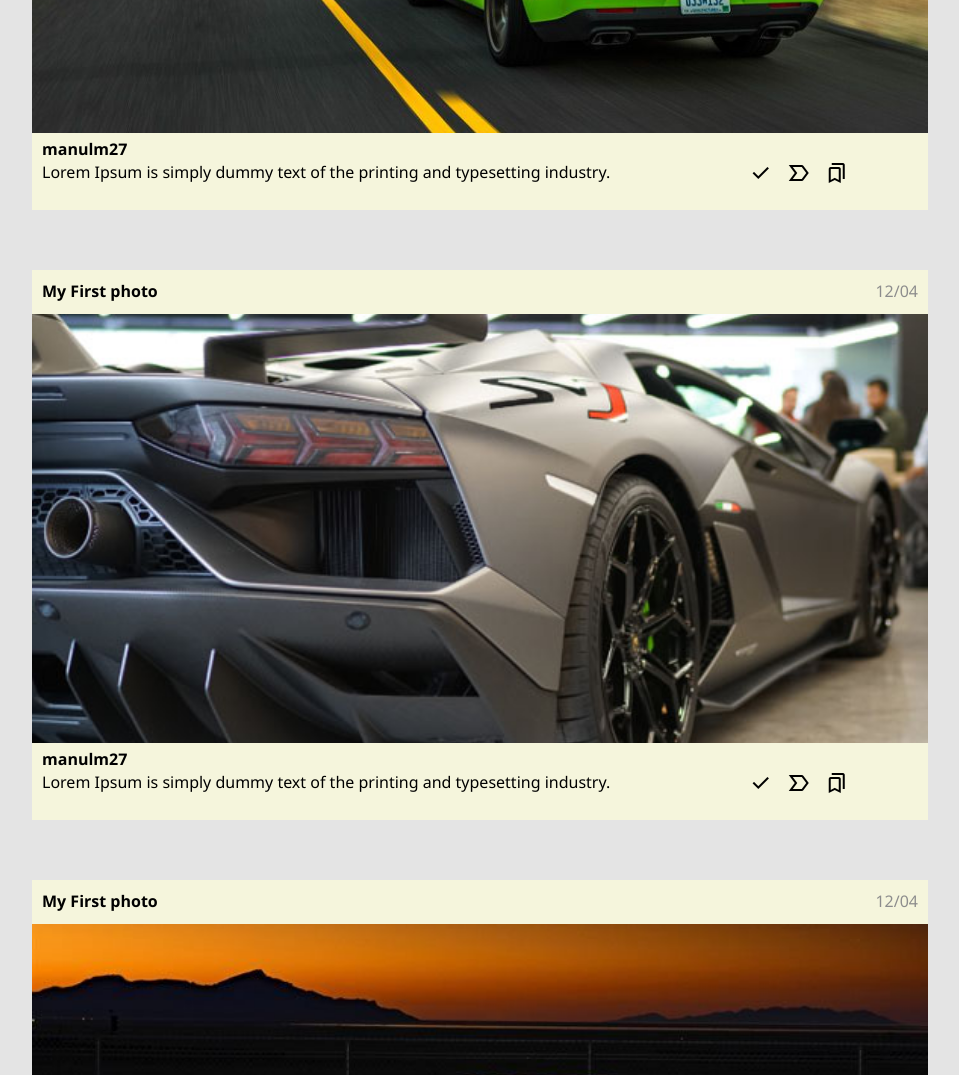
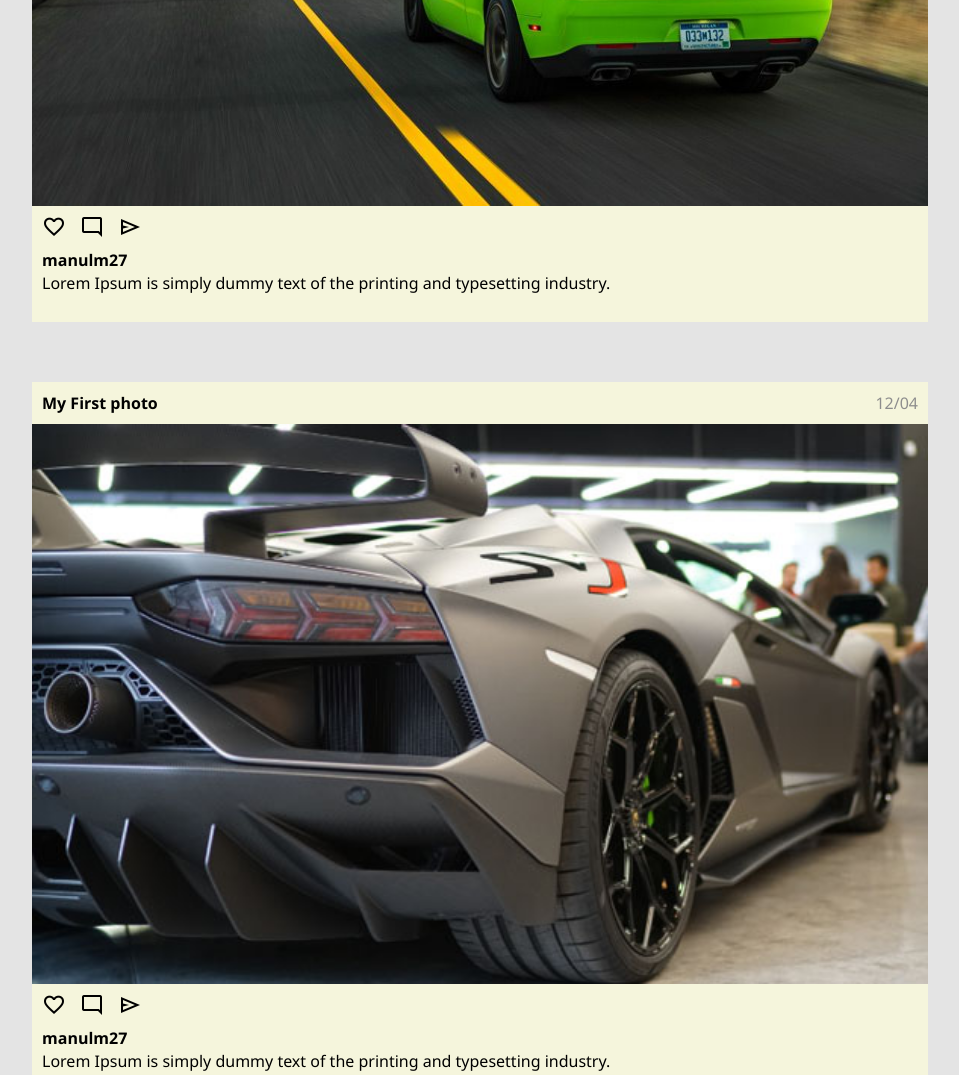
Before and after one commit to manulm27/SimpleInstagramPhoto, a plain HTML site: page index.html in a window 1280 px wide. Shown: the part 480-1555 px from the top of the page, without its empty margins (160-1119 px from the left). Drawn offline with nearby package versions, Linux system fonts and the light colour scheme.

Commit message:
modified files

```diff
--- a/index.html
+++ b/index.html
@@ -5,12 +5,13 @@
     <title>Instagram Photo Feed</title>
     <meta charset="utf-8" />
     <link rel="stylesheet" type="text/css" href="./style.css" />
-    <link rel="stylesheet" href="https://fonts.googleapis.com/css2?family=Material+Symbols+Outlined:opsz,wght,FILL,GRAD@48,400,0,0" />
+    <link rel="stylesheet"
+        href="https://fonts.googleapis.com/css2?family=Material+Symbols+Outlined:opsz,wght,FILL,GRAD@48,400,0,0" />
 </head>
 
 <body>
     <header>
-        <h1>Breathe Code Photo Feed</h1>
+        <h1>Instagram Photo Feed</h1>
     </header>
     <div id="content">
         <div class="feed">
@@ -26,18 +27,20 @@
                 <img src="./img/coche1.jpeg" />
             </article>
             <section class="text">
-                <strong>manulm27</strong></br>
-                <p>Lorem Ipsum is simply dummy text of the printing and typesetting industry.</p>
                 <div class="icon">
                     <span class="material-symbols-outlined">
-                        done
+                        favorite
                     </span>
                     <span class="material-symbols-outlined">
-                        label_important
+                        mode_comment
                     </span>
                     <span class="material-symbols-outlined">
-                        bookmarks
+                        send
                     </span>
+                </div>
+                 <div class="parrafo">
+                    <strong>manulm27</strong></br>
+                    <p>Lorem Ipsum is simply dummy text of the printing and typesetting industry.</p></br>
                 </div>
             </section>
         </div>
@@ -55,18 +58,20 @@
                 <img src="./img/coche2.jpg" />
             </article>
             <section class="text">
-                <strong>manulm27</strong></br>
-                <p>Lorem Ipsum is simply dummy text of the printing and typesetting industry.</p>
                 <div class="icon">
                     <span class="material-symbols-outlined">
-                        done
+                        favorite
                     </span>
                     <span class="material-symbols-outlined">
-                        label_important
+                        mode_comment
                     </span>
                     <span class="material-symbols-outlined">
-                        bookmarks
+                        send
                     </span>
+                </div>
+                 <div class="parrafo">
+                    <strong>manulm27</strong></br>
+                    <p>Lorem Ipsum is simply dummy text of the printing and typesetting industry.</p></br>
                 </div>
             </section>
         </div>
@@ -84,18 +89,20 @@
                 <img src="./img/coche3.jpg" />
             </article>
             <section class="text">
-                <strong>manulm27</strong></br>
-                <p>Lorem Ipsum is simply dummy text of the printing and typesetting industry.</p>
                 <div class="icon">
                     <span class="material-symbols-outlined">
-                        done
+                        favorite
                     </span>
                     <span class="material-symbols-outlined">
-                        label_important
+                        mode_comment
                     </span>
                     <span class="material-symbols-outlined">
-                        bookmarks
+                        send
                     </span>
+                </div>
+                <div class="parrafo">
+                    <strong>manulm27</strong></br>
+                    <p>Lorem Ipsum is simply dummy text of the printing and typesetting industry.</p></br>
                 </div>
             </section>
         </div>
@@ -113,18 +120,20 @@
                 <img src="./img/coche4.jpg" />
             </article>
             <section class="text">
-                <strong>manulm27</strong></br>
-                <p>Lorem Ipsum is simply dummy text of the printing and typesetting industry.</p>
                 <div class="icon">
                     <span class="material-symbols-outlined">
-                        done
+                        favorite
                     </span>
                     <span class="material-symbols-outlined">
-                        label_important
+                        mode_comment
                     </span>
                     <span class="material-symbols-outlined">
-                        bookmarks
+                        send
                     </span>
+                </div>
+                <div class="parrafo">
+                    <strong>manulm27</strong></br>
+                    <p>Lorem Ipsum is simply dummy text of the printing and typesetting industry.</p></br>
                 </div>
             </section>
         </div>
@@ -142,18 +151,20 @@
                 <img src="./img/coche5.jpg" />
             </article>
             <section class="text">
-                <strong>manulm27</strong></br>
-                <p>Lorem Ipsum is simply dummy text of the printing and typesetting industry.</p>
                 <div class="icon">
                     <span class="material-symbols-outlined">
-                        done
+                        favorite
                     </span>
                     <span class="material-symbols-outlined">
-                        label_important
+                        mode_comment
                     </span>
                     <span class="material-symbols-outlined">
-                        bookmarks
+                        send
                     </span>
+                </div>
+                 <div class="parrafo">
+                    <strong>manulm27</strong></br>
+                    <p>Lorem Ipsum is simply dummy text of the printing and typesetting industry.</p></br>
                 </div>
             </section>
         </div>
@@ -171,18 +182,20 @@
                 <img src="./img/coche6.jpg" />
             </article>
             <section class="text">
-                <strong>manulm27</strong></br>
-                <p>Lorem Ipsum is simply dummy text of the printing and typesetting industry.</p>
                 <div class="icon">
                     <span class="material-symbols-outlined">
-                        done
+                        favorite
                     </span>
                     <span class="material-symbols-outlined">
-                        label_important
+                        mode_comment
                     </span>
                     <span class="material-symbols-outlined">
-                        bookmarks
+                        send
                     </span>
+                </div>
+                 <div class="parrafo">
+                    <strong>manulm27</strong></br>
+                    <p>Lorem Ipsum is simply dummy text of the printing and typesetting industry.</p></br>
                 </div>
             </section>
 
--- a/style.css
+++ b/style.css
@@ -15,7 +15,7 @@ body{
 
 header{
     width: 100%;
-    height: 80px;
+    height: 5em;
     background-color: beige;
 }
 
@@ -39,7 +39,7 @@ header h1{
 .feed{
     display: block;
     width: 100%;
-    height: 550px;
+    height: auto;
     margin-top: 60px;
     margin-bottom: 60px;
     background-color: beige;
@@ -65,7 +65,7 @@ header h1{
 
 .feed article{
     width: 100%;
-    height: 78%;
+    height: 75%;
 }
 
 .feed > article > img{
@@ -74,11 +74,24 @@ header h1{
     object-fit: cover;
 }
 
-.feed .text > p{
+.text{
+    display: block;
+    width: 100%;
+    height: auto;
+}
+
+.text .parrafo > p{
     font-family:'Segoe UI', Tahoma, Geneva, Verdana, sans-serif;
-    float: left;
     width: 70%;
     margin: 10px;
+    height: auto;
+    box-sizing: ;
+}
+
+.text strong{
+    position: absolute;
+    margin: 5px 10px 5px 10px;
+    font-family: 'Segoe UI', Tahoma, Geneva, Verdana, sans-serif;
 }
 
 .feed .text > .icon{
@@ -86,15 +99,8 @@ header h1{
     margin: 5px;
     width: 20%;
     height: 30px;
-    float: right;
 }
 
 .icon span{
     margin: 5px;
 }
-
-.text strong{
-    position: absolute;
-    margin: 5px 10px 5px 10px;
-    font-family: 'Segoe UI', Tahoma, Geneva, Verdana, sans-serif;
-}
```
